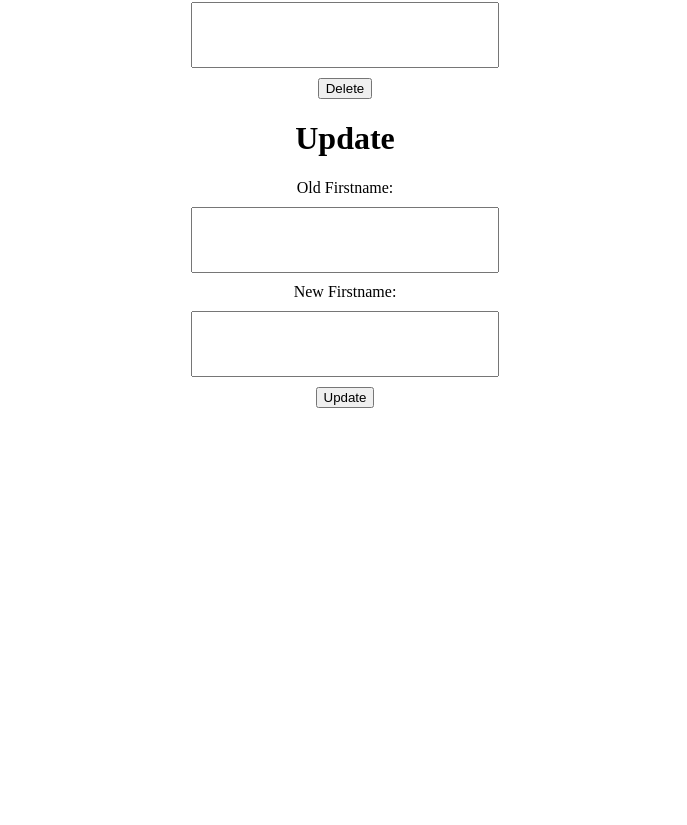
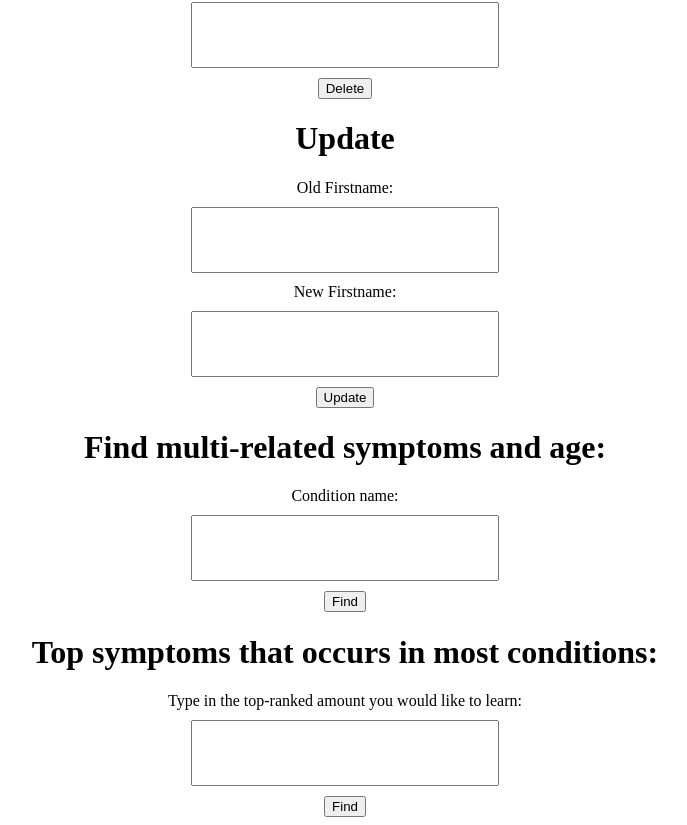
Before and after one commit to hsiangyin15/Illness_Tracker_, a React (Create React App) app in the folder stage4/frontend/: page / in a window 1280 px wide. Shown: the part 1036-1861 px from the top of the page, without its empty margins (295-982 px from the left). Before the commit the page ends 1452 px from the top, so only its background shows below. Built offline with nearby package versions, Linux system fonts and the light colour scheme.

Commit message:
stage 4 done

```diff
--- a/stage4/frontend/src/App.js
+++ b/stage4/frontend/src/App.js
@@ -17,6 +17,12 @@ function App() {
 
   const [UserOldName,setUserOldName] = useState('');
   const [UserNewName,setUserNewName] = useState('');
+
+  const [findRelateSymName,setfindRelateSymName] = useState('');
+  const [findRelateSymList,setfindRelateSymList] = useState([]);
+
+  const [symptomsTopAmount,setsymptomsTopAmount] = useState('');
+  const [symptomsTopAmountList,setsymptomsTopAmountList] = useState([]);
 
 
 //   useEffect(() => {
@@ -86,6 +92,35 @@ const searchCondition = () => {
     });
 
   };
+
+  const findRelateSym = () => {
+    Axios.post('http://localhost:3002/api/findRelateSym', {
+      findRelateSymName: findRelateSymName
+    })
+    .then(function (response) {
+      console.log(response.data[0]);
+      setfindRelateSymList(response.data);
+    })
+    .catch(function (error) {
+      console.log(error);
+    });
+
+  };
+
+  const findTopSym  = () => {
+    Axios.post('http://localhost:3002/api/findTopSym', {
+      symptomsTopAmount: symptomsTopAmount
+    })
+    .then(function (response) {
+      console.log(response.data[0]);
+      setsymptomsTopAmountList(response.data);
+    })
+    .catch(function (error) {
+      console.log(error);
+    });
+
+  };
+
 
   return (
 
@@ -173,6 +208,38 @@ const searchCondition = () => {
 
       </div>
 
+      <h1>Find multi-related symptoms and age: </h1>
+      <div className="form">
+          <label> Condition name:</label>
+          <input type="text" name="findRelateSymName" onChange={(e) => {
+            setfindRelateSymName(e.target.value)
+          } }/>
+
+          <button onClick={findRelateSym}>Find</button>
+          {findRelateSymList.map((val) => {
+          return (
+            <p> Related symptoms: {val.symptom_name} - Age: {val.avg_age}</p>
+          );
+
+        })}
+      </div>
+
+      <h1>Top symptoms that occurs in most conditions: </h1>
+      <div className="form">
+          <label> Type in the top-ranked amount you would like to learn:</label>
+          <input type="text" name="symptomsTopAmount" onChange={(e) => {
+            setsymptomsTopAmount(e.target.value)
+          } }/>
+
+          <button onClick={findTopSym}>Find</button>
+          {symptomsTopAmountList.map((val) => {
+          return (
+            <p> Related symptoms: {val.symptom_name} - Amount: {val.cnt}</p>
+          );
+
+        })}
+      </div>
+
 
     </div>
   );
```
Also changed, not shown: 2 other files (tests, documents, lock files or other folders).
